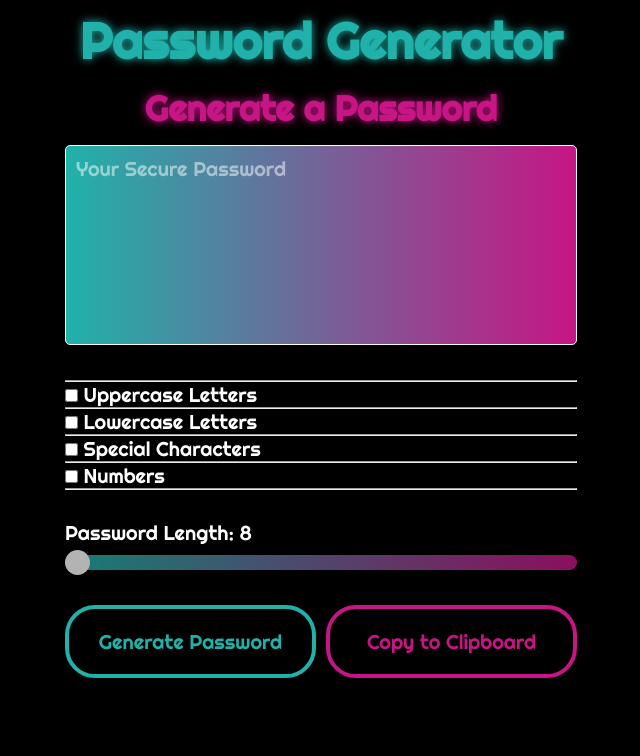
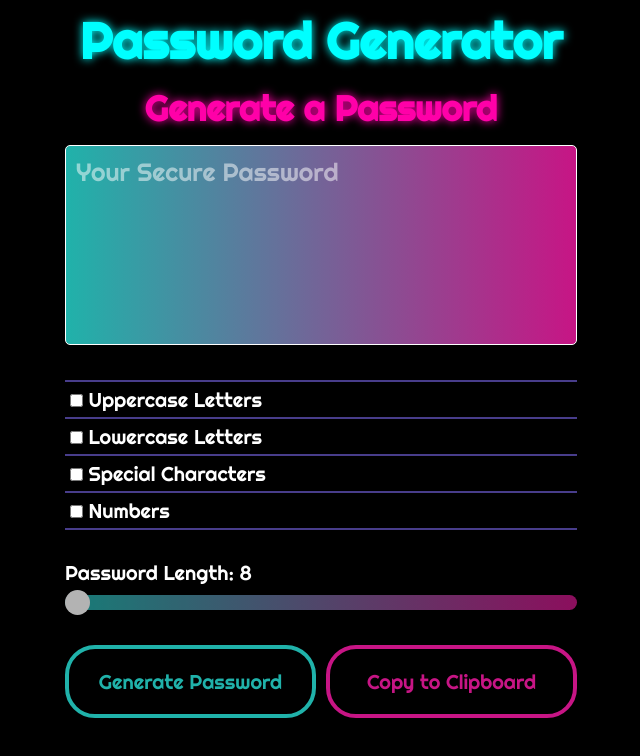
Before and after one commit to rafaykhawar09/homework3, a plain HTML site: page index.html in a window 1280 px wide. Shown: the whole page, without its empty margins (319-959 px from the left). Drawn offline with Linux system fonts and the light colour scheme.

Commit message:
updated style

```diff
--- a/style.css
+++ b/style.css
@@ -24,15 +24,19 @@ h1, h2{
 }
 h1{
      margin-top: 10px;
-     color: lightseagreen;
-     text-shadow: 0 0 10px lightseagreen;
+     color: rgb(0, 255, 255);
+     text-shadow: 0 0 10px rgb(0, 255, 255);
      font-size: 50px;
 }
 h2{
      margin-top: 10px;
-     color: mediumvioletred;
-     text-shadow: 0 0 10px mediumvioletred;
+     color: rgb(255, 0, 168);
+     text-shadow: 0 0 10px rgb(255, 0, 168);
      font-size: 35px;
+}
+
+hr{
+     border: 1px solid darkslateblue;
 }
 
 textarea, .slidercontainer{
@@ -44,15 +48,20 @@ textarea{
      resize: none;
      border: 1px solid white;
      border-radius: 5px;
-     font-size: 20px;
+     font-size: 25px;
      outline: none;
-     color: black;
+     color: white;
      background-image: linear-gradient(to right, lightseagreen, mediumvioletred);
 }
 ::placeholder{
      color: white;
      opacity: 0.5;
 }
+
+.option{
+     padding: 5px;
+}
+
 
 .slider{
      -webkit-appearance: none;
```
